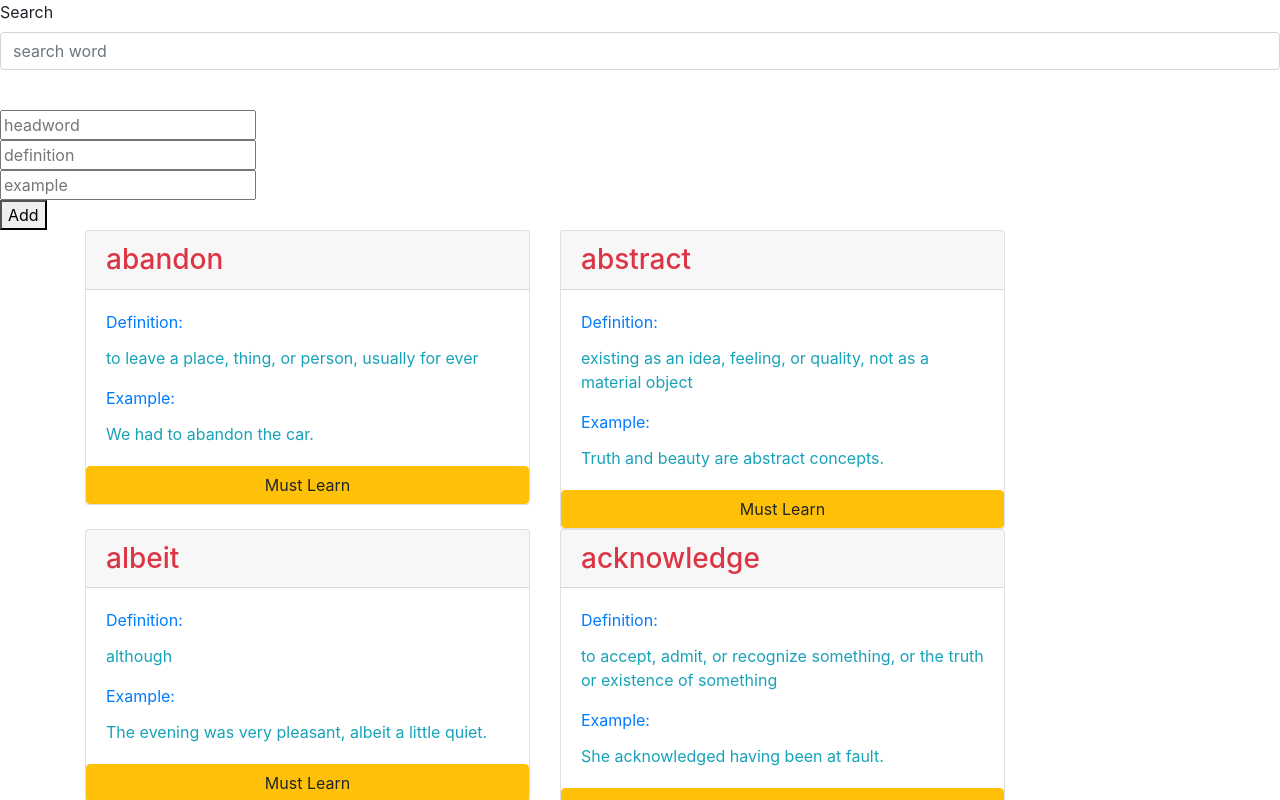
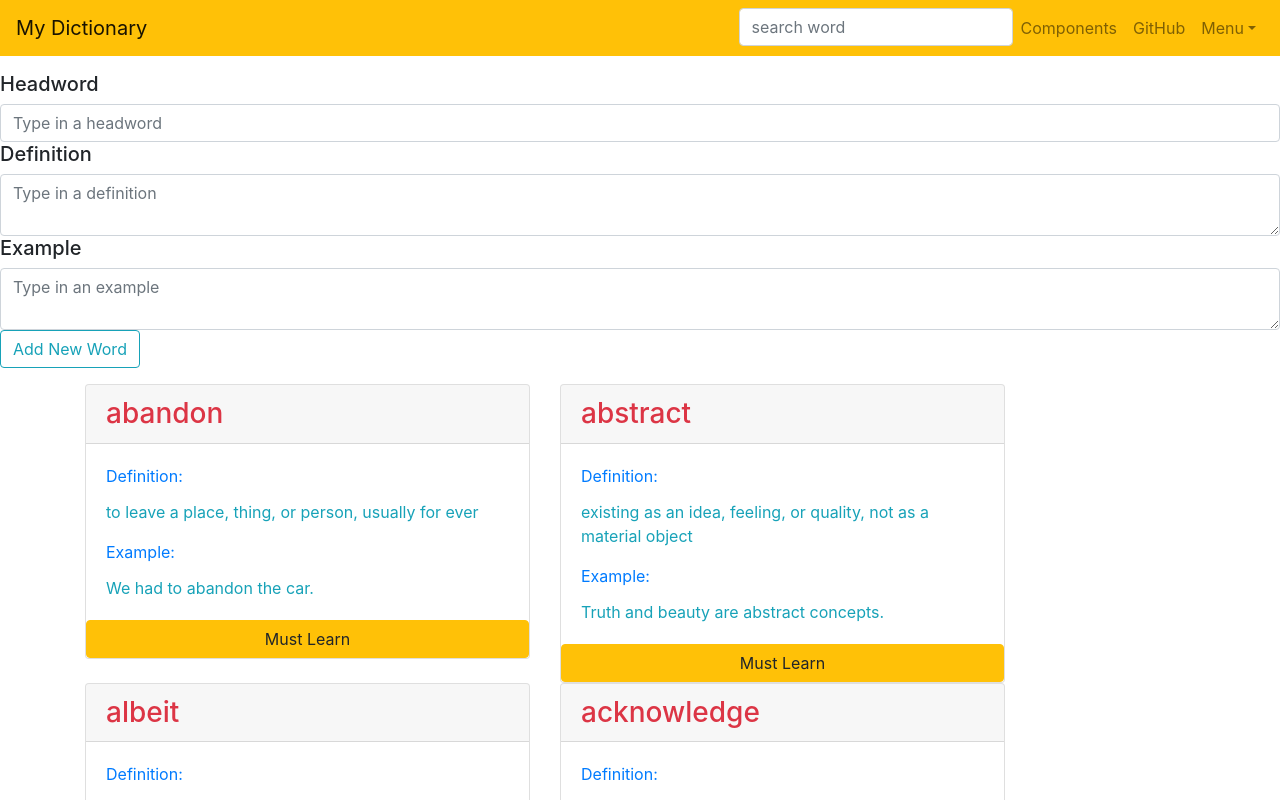
Before and after one commit to amirshohsafoev/my_mod4_project_frontend, a React (Create React App) app: page / in a window 1280 px wide. Shown: the top 800 px of the page. Built offline with nearby package versions, Linux system fonts and the light colour scheme; data requests are answered from the project's data file.

Commit message:
some cssand navbar

```diff
--- a/db.json
+++ b/db.json
@@ -41,7 +41,24 @@
       "definition": "a love song or narrative poem",
       "example": "Greta's boyfriend sang her a ballad during their walk through the dark woods.",
       "id": 6
+    },
+    {
+      "headword": "",
+      "definition": "",
+      "example": "",
+      "id": 7
+    },
+    {
+      "headword": "acumen",
+      "definition": "keen insight",
+      "example": "Because of this mathematical acumen, Larry was able to quickly figure out problems that took other students hours.",
+      "id": 8
     }
   ],
-  "languages": ["Enslish", "Spanish", "German", "French"]
+  "languages": [
+    "Enslish",
+    "Spanish",
+    "German",
+    "French"
+  ]
 }
--- a/src/App.js
+++ b/src/App.js
@@ -1,5 +1,22 @@
 import React, { Component } from "react";
-import { Alert, FormGroup, Label, Input } from "reactstrap";
+import {
+  Alert,
+  Collapse,
+  DropdownToggle,
+  DropdownMenu,
+  DropdownItem,
+  Fade,
+  FormGroup,
+  Input,
+  Label,
+  Navbar,
+  NavbarToggler,
+  NavbarBrand,
+  Nav,
+  NavItem,
+  NavLink,
+  UncontrolledDropdown
+} from "reactstrap";
 // import logo from "./logo.svg";
 import "./App.css";
 import WordsContainer from "./Containers/WordsContainer";
@@ -11,8 +28,23 @@ class App extends Component {
     languages: [],
     words: [],
     mustLearn: [],
-    searchBar: ""
+    searchBar: "",
+    isOpen: false,
+    fadeIn: true
   };
+
+  fadeNewForm = () => {
+    console.log(this.state.fadeIn);
+    this.setState({
+      fadeIn: !this.state.fadeIn
+    });
+  };
+
+  toggle() {
+    this.setState({
+      isOpen: !this.state.isOpen
+    });
+  }
 
   componentDidMount() {
     fetch("http://localhost:3000/languages")
@@ -70,7 +102,7 @@ class App extends Component {
   };
 
   handleSearchBar = e => {
-    console.log(e.target.value);
+    // console.log(e.target.value);
     this.setState({
       searchBar: e.target.value
     });
@@ -83,11 +115,16 @@ class App extends Component {
   };
 
   render() {
-    console.log(this.state.languages);
+    // console.log(this.state.languages);
     return (
       <div>
-        <FormGroup>
-          <Label for="exampleSearch">Search</Label>
+        <div>
+          <Navbar color="warning" light expand="md">
+            <NavbarBrand href="/">My Dictionary</NavbarBrand>
+            <NavbarToggler onClick={this.toggle} />
+            <Collapse isOpen={this.state.isOpen} navbar>
+              <Nav className="ml-auto" navbar>
+                <NavItem>
                   <Input
                     type="search"
                     name="search"
@@ -96,8 +133,36 @@ class App extends Component {
                     value={this.state.searchBar}
                     onChange={e => this.handleSearchBar(e)}
                   />
-        </FormGroup>
+                </NavItem>
+                <NavItem>
+                  <NavLink href="/components/">Components</NavLink>
+                </NavItem>
+                <NavItem>
+                  <NavLink href="https://github.com/reactstrap/reactstrap">
+                    GitHub
+                  </NavLink>
+                </NavItem>
+                <UncontrolledDropdown nav inNavbar>
+                  <DropdownToggle nav caret>
+                    Menu
+                  </DropdownToggle>
+                  <DropdownMenu right>
+                    <DropdownItem>Log In</DropdownItem>
+                    <DropdownItem>Sig In</DropdownItem>
+                    <DropdownItem divider />
+                    <DropdownItem onClick={this.fadeNewForm}>
+                      Add New Word
+                    </DropdownItem>
+                  </DropdownMenu>
+                </UncontrolledDropdown>
+              </Nav>
+            </Collapse>
+          </Navbar>
+        </div>
+        <FormGroup />
+        <Fade in={this.state.fadeIn} tag="h5" className="mt-3">
           <UpdateForm parentSubmit={this.submitHandler} />
+        </Fade>
         <WordsContainer
           words={this.filterWordsBySearchBarInput()}
           handleSelect={this.handleSelect}
--- a/src/Components/UpdateForm.js
+++ b/src/Components/UpdateForm.js
@@ -37,35 +37,38 @@ export default class UpdateForm extends React.Component {
 
   render() {
     return (
-      <form onSubmit={this.submitHandler}>
-        <br />
-        <input
+      <Form onSubmit={this.submitHandler}>
+        <FormGroup>
+          <Label>Headword</Label>
+          <Input
+            placeholder="Type in a headword"
             type="text"
             name="headword"
             value={this.state.name}
-          placeholder="headword"
             onChange={this.changeHandler}
           />
-        <br />
-        <input
-          type="text"
+          <Label>Definition</Label>
+          <Input
+            type="textarea"
             name="definition"
-          value={this.state.age}
-          placeholder="definition"
+            id="exampleText"
+            placeholder="Type in a definition"
             onChange={this.changeHandler}
           />
-        <br />
-        <input
-          type="text"
+          <Label>Example</Label>
+          <Input
+            type="textarea"
             name="example"
+            id="exampleText"
             value={this.state.house}
-          placeholder="example"
+            placeholder="Type in an example"
             onChange={this.changeHandler}
           />
-        <br />
-
-        <button>Add</button>
-      </form>
+          <Button outline color="info">
+            Add New Word
+          </Button>
+        </FormGroup>
+      </Form>
     );
   }
 }
```
Lines whose indentation alone changed are shown as unchanged.
